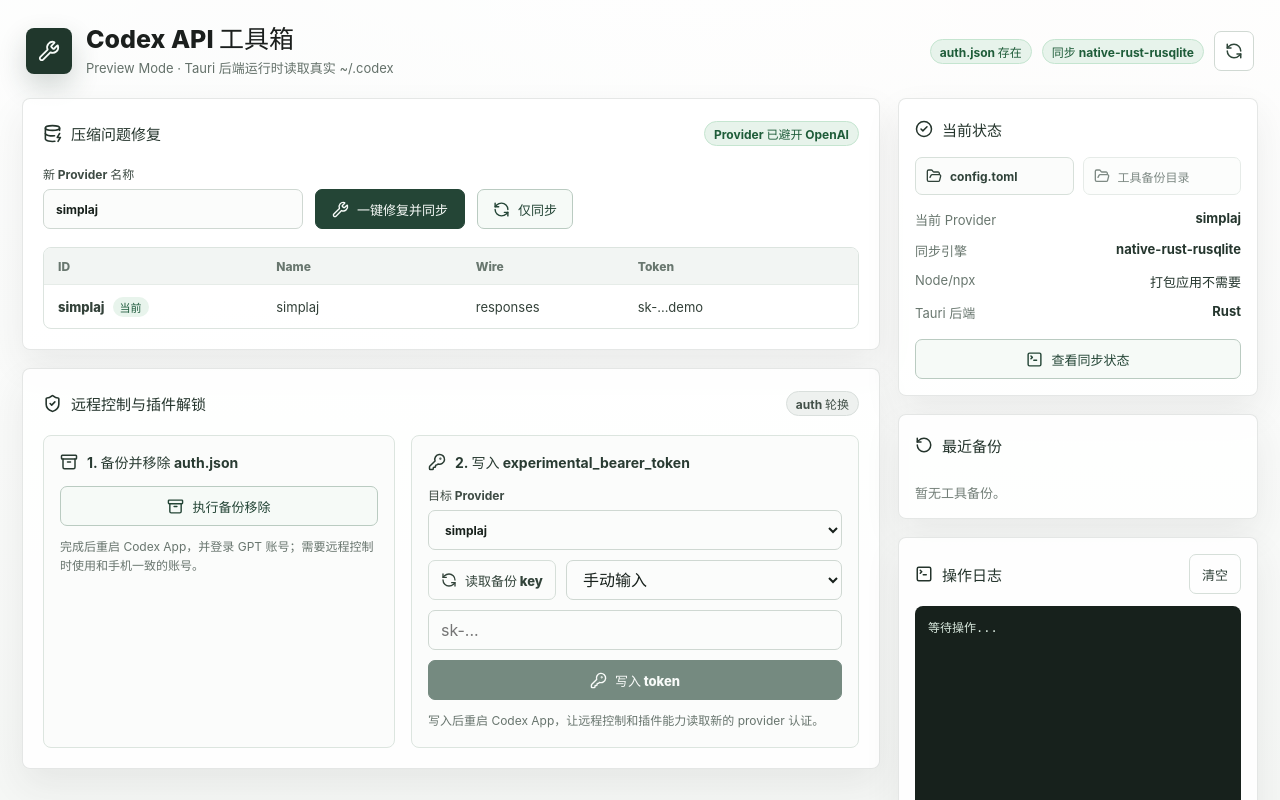
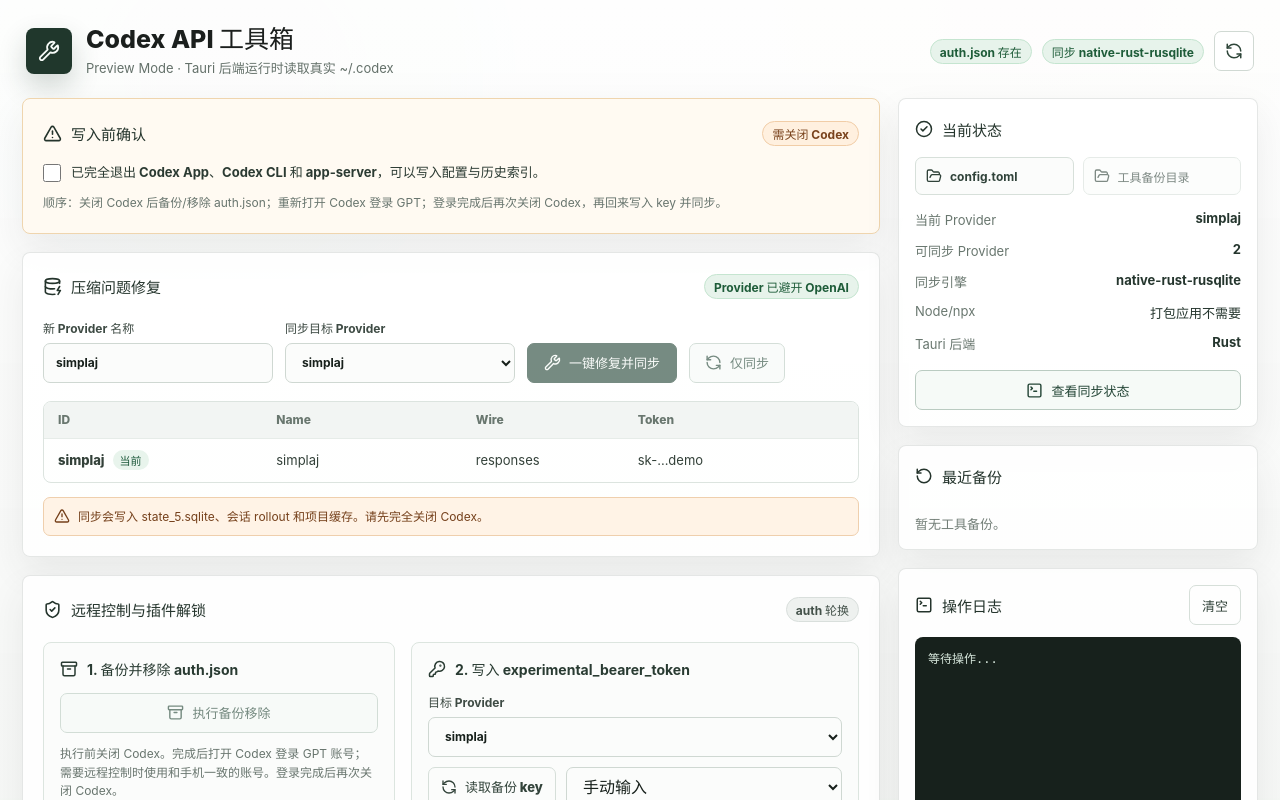
Before and after one commit to simplaj/Codex-API-Tools, a React (Vite) app: page / in a window 1280 px wide. Shown: the top 800 px of the page. Built offline with nearby package versions, Linux system fonts and the light colour scheme.

Commit message:
Fix provider history sync and write-flow guidance

```diff
--- a/package.json
+++ b/package.json
@@ -8,7 +8,7 @@
     "dev:frontend": "vite --host 127.0.0.1",
     "build": "vite build",
     "start": "node scripts/tauri-run.mjs dev",
-    "tauri": "tauri",
+    "tauri": "node scripts/tauri-run.mjs",
     "dist": "node scripts/tauri-run.mjs build",
     "dist:mac": "node scripts/tauri-run.mjs build --bundles dmg,app",
     "dist:win": "node scripts/tauri-run.mjs build --bundles nsis",
--- a/src/App.jsx
+++ b/src/App.jsx
@@ -1,6 +1,7 @@
 import { useEffect, useMemo, useState } from "react";
 import { invoke } from "@tauri-apps/api/core";
 import {
+  AlertTriangle,
   Archive,
   CheckCircle2,
   DatabaseZap,
@@ -24,6 +25,7 @@
   authExists: true,
   backupRoot: "",
   backupDirs: [],
+  providerChoices: ["simplaj", "openai"],
   config: {
     rootProvider: "simplaj",
     providers: [
@@ -160,15 +162,29 @@
   const [tokenCandidates, setTokenCandidates] = useState([]);
   const [logs, setLogs] = useState([]);
   const [busy, setBusy] = useState("");
+  const [codexClosedForWrite, setCodexClosedForWrite] = useState(false);
 
   const providers = state?.config?.providers || [];
   const rootProvider = state?.config?.rootProvider || "";
+  const providerChoices = useMemo(() => {
+    const choices = new Set([
+      ...(state?.providerChoices || []),
+      ...providers.map((provider) => provider.id),
+      rootProvider,
+      "simplaj"
+    ].filter(Boolean));
+    return [...choices].sort((left, right) => {
+      if (left === rootProvider) return -1;
+      if (right === rootProvider) return 1;
+      return left.localeCompare(right);
+    });
+  }, [state?.providerChoices, providers, rootProvider]);
   const openAIProvider = useMemo(() => (
     providers.find((provider) => (
       provider.id.toLowerCase() === "openai" || String(provider.name).toLowerCase() === "openai"
     ))
   ), [providers]);
-  const selectedProviderValue = selectedProvider || rootProvider || providers[0]?.id || "simplaj";
+  const selectedProviderValue = selectedProvider || rootProvider || providerChoices[0] || providers[0]?.id || "simplaj";
 
   async function refresh() {
     const nextState = await api.inspect();
@@ -215,6 +231,7 @@
   const runtimeTone = state?.runtime?.nodeRequiredForSync ? "warn" : "ok";
   const canUseConfig = Boolean(state?.configExists);
   const isBusy = Boolean(busy);
+  const canWriteCodexState = codexClosedForWrite && canUseConfig;
 
   return (
     <main className="app-shell">
@@ -241,6 +258,27 @@
 
       <div className="workspace-grid">
         <section className="main-flow">
+          <section className="tool-section attention-section">
+            <div className="section-title">
+              <AlertTriangle size={19} />
+              <span>写入前确认</span>
+              <StatusPill tone={codexClosedForWrite ? "ok" : "warn"}>
+                {codexClosedForWrite ? "可写入" : "需关闭 Codex"}
+              </StatusPill>
+            </div>
+            <label className="close-confirm">
+              <input
+                type="checkbox"
+                checked={codexClosedForWrite}
+                onChange={(event) => setCodexClosedForWrite(event.target.checked)}
+              />
+              <span>已完全退出 Codex App、Codex CLI 和 app-server，可以写入配置与历史索引。</span>
+            </label>
+            <p className="step-note">
+              顺序：关闭 Codex 后备份/移除 auth.json；重新打开 Codex 登录 GPT；登录完成后再次关闭 Codex，再回来写入 key 并同步。
+            </p>
+          </section>
+
           <section className="tool-section">
             <div className="section-title">
               <DatabaseZap size={19} />
@@ -252,9 +290,17 @@
                 <span>新 Provider 名称</span>
                 <input value={customName} onChange={(event) => setCustomName(event.target.value)} placeholder="simplaj" />
               </label>
+              <label>
+                <span>同步目标 Provider</span>
+                <select value={selectedProviderValue} onChange={(event) => setSelectedProvider(event.target.value)}>
+                  {providerChoices.map((providerId) => (
+                    <option key={providerId} value={providerId}>{providerId}</option>
+                  ))}
+                </select>
+              </label>
               <button
                 className="primary-button"
-                disabled={!canUseConfig || isBusy}
+                disabled={!canWriteCodexState || isBusy}
                 onClick={() => runAction("重命名 Provider 并同步聊天记录", async () => {
                   const result = await api.repairProvider({ customName, runSync: true });
                   return {
@@ -270,7 +316,7 @@
               </button>
               <button
                 className="secondary-button"
-                disabled={!canUseConfig || isBusy}
+                disabled={!canWriteCodexState || isBusy}
                 onClick={() => runAction("仅运行原生同步", async () => {
                   const result = await api.runProviderSync({ command: "sync", providerId: selectedProviderValue });
                   return formatOutput(result);
@@ -281,6 +327,12 @@
               </button>
             </div>
             <ProviderTable providers={providers} rootProvider={rootProvider} />
+            {!codexClosedForWrite ? (
+              <div className="warning-box">
+                <AlertTriangle size={16} />
+                <span>同步会写入 state_5.sqlite、会话 rollout 和项目缓存。请先完全关闭 Codex。</span>
+              </div>
+            ) : null}
           </section>
 
           <section className="tool-section">
@@ -297,13 +349,13 @@
                 </div>
                 <button
                   className="secondary-button full"
-                  disabled={isBusy}
+                  disabled={isBusy || !codexClosedForWrite}
                   onClick={() => runAction("备份并移除 auth.json", () => api.backupAndRemoveAuth())}
                 >
                   <Archive size={17} />
                   执行备份移除
                 </button>
-                <p className="step-note">完成后重启 Codex App，并登录 GPT 账号；需要远程控制时使用和手机一致的账号。</p>
+                <p className="step-note">执行前关闭 Codex。完成后打开 Codex 登录 GPT 账号；需要远程控制时使用和手机一致的账号。登录完成后再次关闭 Codex。</p>
               </div>
 
               <div className="step-block">
@@ -315,10 +367,9 @@
                   <label>
                     <span>目标 Provider</span>
                     <select value={selectedProviderValue} onChange={(event) => setSelectedProvider(event.target.value)}>
-                      {providers.map((provider) => (
-                        <option key={provider.id} value={provider.id}>{provider.id}</option>
+                      {providerChoices.map((providerId) => (
+                        <option key={providerId} value={providerId}>{providerId}</option>
                       ))}
-                      {!providers.length ? <option value="simplaj">simplaj</option> : null}
                     </select>
                   </label>
                   <div className="candidate-row">
@@ -345,7 +396,7 @@
                   ) : null}
                   <button
                     className="primary-button full"
-                    disabled={isBusy || (!selectedCandidate && !manualToken)}
+                    disabled={isBusy || !codexClosedForWrite || (!selectedCandidate && !manualToken)}
                     onClick={() => runAction("写入 experimental_bearer_token", () => api.applyExperimentalToken({
                       providerId: selectedProviderValue,
                       candidateId: selectedCandidate || undefined,
@@ -356,7 +407,7 @@
                     写入 token
                   </button>
                 </div>
-                <p className="step-note">写入后重启 Codex App，让远程控制和插件能力读取新的 provider 认证。</p>
+                <p className="step-note">只在 GPT 登录完成且 Codex 已关闭时写入。写入后再启动 Codex App，让远程控制和插件能力读取新的 provider 认证。</p>
               </div>
             </div>
           </section>
@@ -380,6 +431,7 @@
             </div>
             <dl className="facts">
               <div><dt>当前 Provider</dt><dd>{rootProvider || "-"}</dd></div>
+              <div><dt>可同步 Provider</dt><dd>{providerChoices.length}</dd></div>
               <div><dt>同步引擎</dt><dd>{state?.runtime?.syncEngine || state?.runtime?.syncPackage || "native-rust-rusqlite"}</dd></div>
               <div><dt>Node/npx</dt><dd>打包应用不需要</dd></div>
               <div><dt>Tauri 后端</dt><dd>Rust</dd></div>
--- a/src/styles.css
+++ b/src/styles.css
@@ -176,7 +176,7 @@
 .control-strip {
   margin-top: 18px;
   display: grid;
-  grid-template-columns: minmax(180px, 260px) max-content max-content;
+  grid-template-columns: minmax(160px, 230px) minmax(160px, 230px) max-content max-content;
   gap: 12px;
   align-items: end;
 }
@@ -319,6 +319,32 @@
   display: grid;
   grid-template-columns: 0.88fr 1.12fr;
   gap: 16px;
+}
+
+.attention-section {
+  background: #fffaf2;
+  border-color: #efd5ae;
+}
+
+.close-confirm {
+  margin-top: 16px;
+  display: flex;
+  grid-template-columns: none;
+  align-items: flex-start;
+  gap: 10px;
+  color: #2b3a32;
+  font-size: 13px;
+  line-height: 1.45;
+}
+
+.close-confirm input {
+  width: 18px;
+  min-width: 18px;
+  height: 18px;
+  min-height: 18px;
+  margin: 1px 0 0;
+  padding: 0;
+  accent-color: #244536;
 }
 
 .step-block {
```
Also changed, not shown: 2 other files (tests, documents, lock files or other folders).
